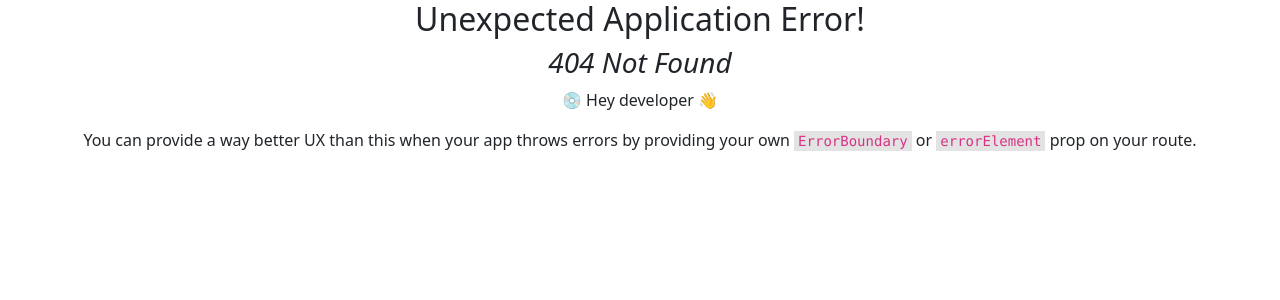
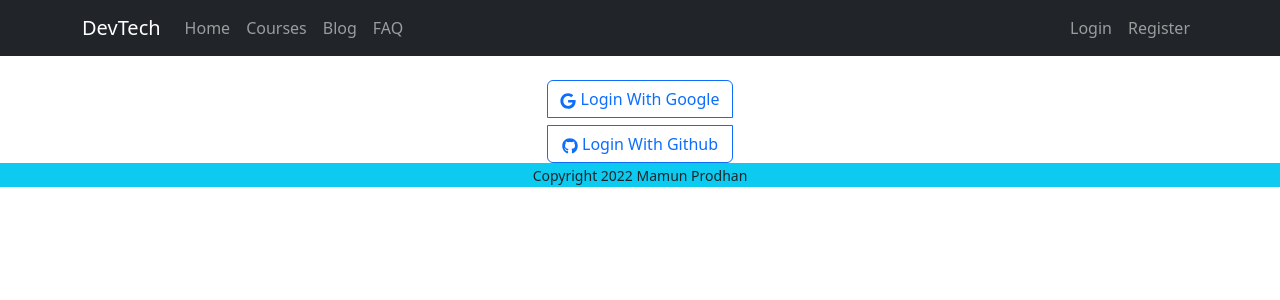
Before and after one commit to mamun-prodhan/DevTech-Client-Side, a React (Create React App) app: page /login in a window 1280 px wide. Before the commit this address had no page. Shown: the top 300 px of the page. Built offline with nearby package versions, Linux system fonts and the light colour scheme; no server answers.

Commit message:
course category added

```diff
--- a/package.json
+++ b/package.json
@@ -11,6 +11,7 @@
     "react": "^18.2.0",
     "react-bootstrap": "^2.5.0",
     "react-dom": "^18.2.0",
+    "react-icons": "^4.6.0",
     "react-router-dom": "^6.4.2",
     "react-scripts": "5.0.1",
     "web-vitals": "^2.1.4"
--- /dev/null
+++ b/src/Pages/Category/Category.js
@@ -0,0 +1,11 @@
+import React from 'react';
+
+const Category = () => {
+    return (
+        <div>
+            This is Category
+        </div>
+    );
+};
+
+export default Category;
--- /dev/null
+++ b/src/Pages/Course/Course.js
@@ -0,0 +1,11 @@
+import React from 'react';
+
+const Course = () => {
+    return (
+        <div>
+            This is Course
+        </div>
+    );
+};
+
+export default Course;
--- a/src/Pages/Courses/Courses.js
+++ b/src/Pages/Courses/Courses.js
@@ -7,10 +7,10 @@ const Courses = () => {
     return (
         <Container>
             <Row>
-                <Col className='bg-danger' lg="3">
+                <Col className='d-none d-lg-block' lg="3">
                     <LeftSideNav></LeftSideNav>
                 </Col>
-                <Col className='bg-primary' lg="9">
+                <Col className='' lg="9">
                     <AllCourses></AllCourses>
                 </Col>
             </Row>
--- /dev/null
+++ b/src/Pages/Login/Login.js
@@ -0,0 +1,17 @@
+import React from 'react';
+import Button from 'react-bootstrap/Button';
+import ButtonGroup from 'react-bootstrap/ButtonGroup';
+import { FaGoogle, FaGithub } from "react-icons/fa";
+
+const Login = () => {
+    return (
+        <div>
+            <ButtonGroup vertical>
+                <Button className='mb-2' variant='outline-primary'><FaGoogle></FaGoogle> Login With Google</Button>
+                <Button variant='outline-primary'><FaGithub></FaGithub> Login With Github</Button>
+            </ButtonGroup>
+        </div>
+    );
+};
+
+export default Login;
--- a/src/Pages/Shared/Header/Header.js
+++ b/src/Pages/Shared/Header/Header.js
@@ -1,10 +1,33 @@
 import React from 'react';
+import Container from 'react-bootstrap/Container';
+import Nav from 'react-bootstrap/Nav';
+import Navbar from 'react-bootstrap/Navbar';
+import NavDropdown from 'react-bootstrap/NavDropdown';
+import LeftSideNav from '../LeftSideNav/LeftSideNav';
 
 const Header = () => {
     return (
-        <div className='bg-primary'>
-            <h2>This is Header</h2>
-        </div>
+        <Navbar className='mb-4' collapseOnSelect expand="lg" bg="dark" variant="dark">
+            <Container>
+                <Navbar.Brand href="#home">DevTech</Navbar.Brand>
+                <Navbar.Toggle aria-controls="responsive-navbar-nav" />
+                <Navbar.Collapse id="responsive-navbar-nav">
+                    <Nav className="me-auto">
+                        <Nav.Link href="#home">Home</Nav.Link>
+                        <Nav.Link href="#courses">Courses</Nav.Link>
+                        <Nav.Link href="#blog">Blog</Nav.Link>
+                        <Nav.Link href="#faq">FAQ</Nav.Link>
+                    </Nav>
+                    <Nav>
+                        <Nav.Link href="#deets">Login</Nav.Link>
+                        <Nav.Link href="#beets">Register</Nav.Link>
+                    </Nav>
+                    <div className='d-lg-none'>
+                        <LeftSideNav></LeftSideNav>
+                    </div>
+                </Navbar.Collapse>
+            </Container>
+        </Navbar>
     );
 };
 
--- a/src/Pages/Shared/LeftSideNav/LeftSideNav.js
+++ b/src/Pages/Shared/LeftSideNav/LeftSideNav.js
@@ -1,9 +1,25 @@
-import React from 'react';
+import React, { useEffect, useState } from 'react';
+import { Link } from 'react-router-dom';
 
 const LeftSideNav = () => {
+    const [courses, setCourses] = useState([]);
+
+    useEffect( ()=>{
+        fetch('http://localhost:5000/courses')
+        .then(res => res.json())
+        .then(data => setCourses(data));
+    })
+
     return (
         <div>
-            <h2>Left Side nav</h2>
+            <h4>All Courses : {courses.length}</h4>
+            <div>
+                {
+                    courses.map(course =><p key={course.id}>
+                        <Link to={`/course/${course.course_id}`}>{course.title}</Link>
+                    </p>)
+                }
+            </div>
         </div>
     );
 };
```
Also changed, not shown: src/Routes/Routes/Routes.js (+15 -0 lines), 1 other file (tests, documents, lock files or other folders).
